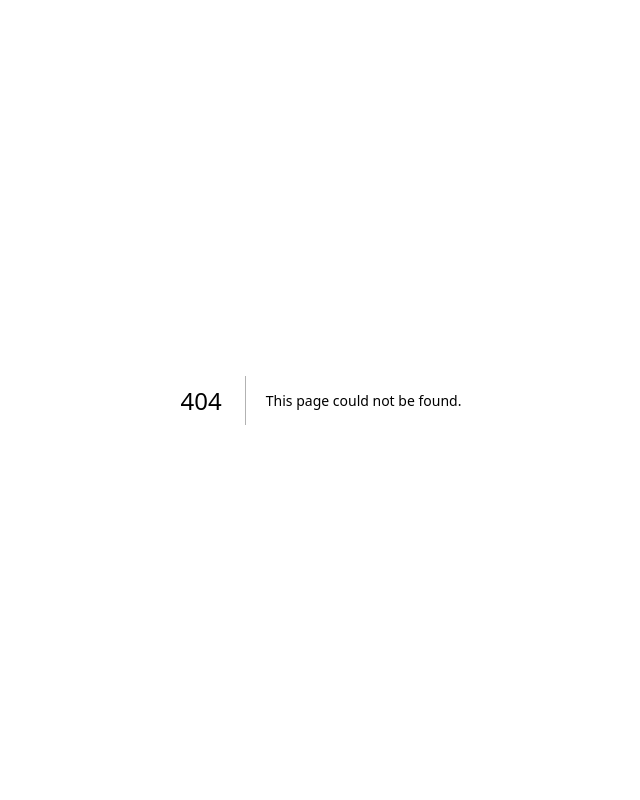
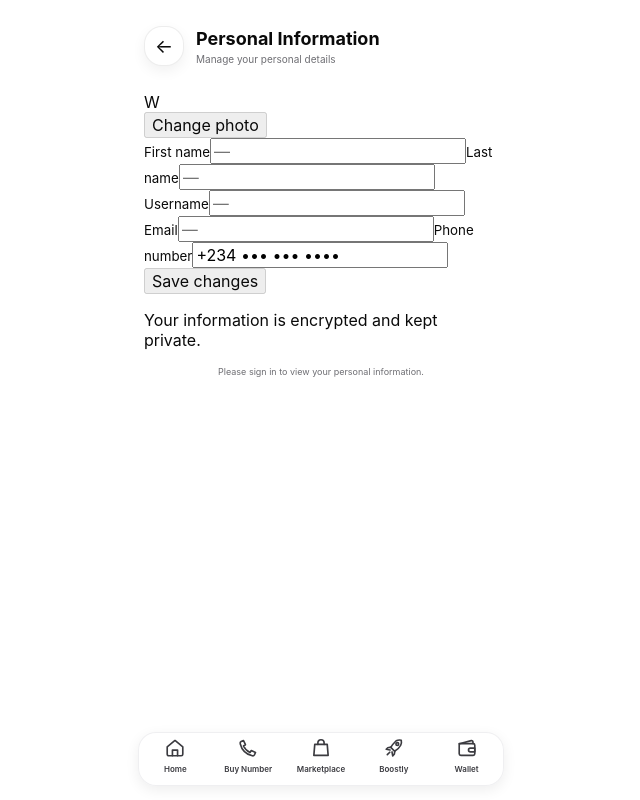
Before and after one commit to wis12dom34/-wickspend-web, a Next.js app: page /personal-information in a window 1280 px wide. Before the commit this address had no page. Shown: the whole page, without its empty margins (319-959 px from the left). Built offline with nearby package versions, Linux system fonts and the light colour scheme; no server answers.

Commit message:
Add Figma personal information screen

```diff
--- /dev/null
+++ b/app/personal-information/page.tsx
@@ -0,0 +1,28 @@
+"use client";
+import {useEffect,useMemo,useState} from "react";
+import {PageShell} from "@/components/PageShell";
+import {api,ApiError} from "@/lib/api";
+import {clearSessionToken,getSessionToken} from "@/lib/session";
+
+function valueOf(user:any,...keys:string[]){for(const key of keys){const v=user?.[key];if(v!==undefined&&v!==null&&String(v).trim())return String(v)}return ""}
+function maskPhone(value:string){const digits=value.replace(/\D/g,"");if(!digits)return "+234 ••• ••• ••••";const prefix=value.startsWith("+")?`+${digits.slice(0,3)}`:"+234";return `${prefix} ••• ••• ••••`}
+
+export default function PersonalInformation(){
+  const[user,setUser]=useState<any>(null),[message,setMessage]=useState("Loading personal information…"),[loading,setLoading]=useState(true);
+  useEffect(()=>{let active=true;const token=getSessionToken();if(!token){setMessage("Please sign in to view your personal information.");setLoading(false);return()=>{active=false}}api.auth.session(token).then((d:any)=>{if(!active)return;const next=d?.user||d?.session?.user||d?.data?.user||d?.data||d;setUser(next&&typeof next==="object"?next:null);setMessage("");setLoading(false)}).catch(e=>{if(!active)return;if(e instanceof ApiError&&(e.status===401||e.status===403)){clearSessionToken();setMessage("Your session has expired. Please sign in again.")}else setMessage(e instanceof Error?e.message:"Unable to load personal information");setLoading(false)});return()=>{active=false}},[]);
+  const first=valueOf(user,"first_name","firstName"),last=valueOf(user,"last_name","lastName"),username=valueOf(user,"username","telegram_username"),email=valueOf(user,"email"),phone=valueOf(user,"phone_number","phone","mobile");
+  const initials=useMemo(()=>{const raw=`${first} ${last}`.trim()||username||"WickSpend";return raw.split(/\s+/).slice(0,2).map(x=>x.charAt(0).toUpperCase()).join("")||"W"},[first,last,username]);
+  return <PageShell title="Personal Information" subtitle="Manage your personal details" back="/profile">
+    <section className="personalAvatarBlock" aria-busy={loading}><div className="personalAvatar" aria-hidden="true">{initials}</div><button type="button" className="personalPhotoButton" disabled title="Photo update is not available yet">Change photo</button></section>
+    <section className="personalDetailsCard">
+      <label><small>First name</small><input value={first} readOnly placeholder="—"/></label>
+      <label><small>Last name</small><input value={last} readOnly placeholder="—"/></label>
+      <label><small>Username</small><input value={username?`@${username.replace(/^@/,"")}`:""} readOnly placeholder="—"/></label>
+      <label><small>Email</small><input value={email} readOnly placeholder="—"/></label>
+      <label><small>Phone number</small><input value={maskPhone(phone)} readOnly/></label>
+    </section>
+    <button type="button" className="personalSave" disabled title="Profile editing backend is not available yet">Save changes</button>
+    <p className="personalPrivacy">Your information is encrypted and kept private.</p>
+    {message&&<p className="screenMessage" role="status">{message}</p>}
+  </PageShell>
+}
```
